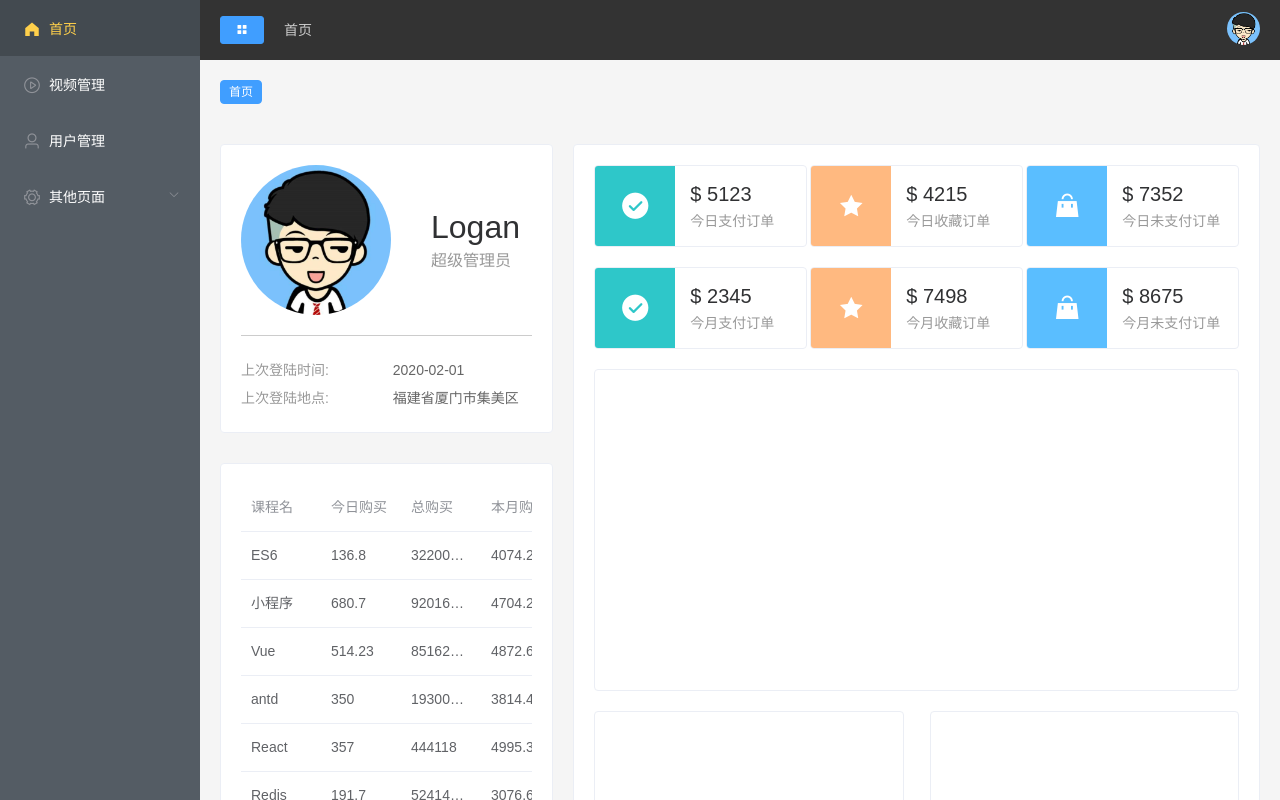
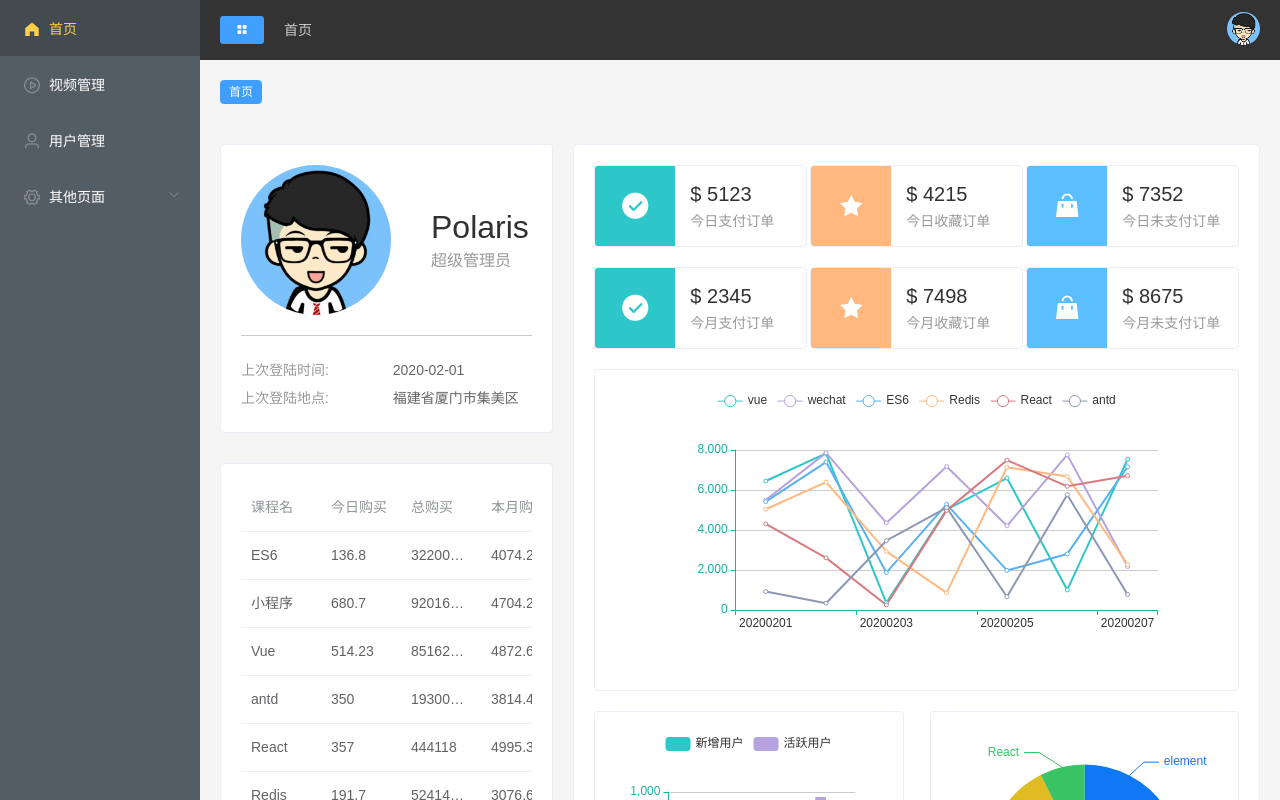
Before and after one commit to Ctrl30/vue-manage-system, a Vue app: page / in a window 1280 px wide. Built offline with nearby package versions, Linux system fonts and the light colour scheme.

Commit message:
首页echart图

```diff
--- a/package.json
+++ b/package.json
@@ -10,6 +10,7 @@
   "dependencies": {
     "axios": "^0.19.2",
     "core-js": "^3.4.4",
+    "echarts": "^4.6.0",
     "element-ui": "^2.13.0",
     "mockjs": "^1.1.0",
     "vue": "^2.6.10",
--- /dev/null
+++ b/src/components/EChar.vue
@@ -0,0 +1,283 @@
+<template>
+  <div ref="echart" style="height:100%;"></div>
+</template>
+
+<script>
+// import Vue from "vue";
+// import echarts from "echarts";
+// export default Vue.extend({
+//   props: {
+//     charData: {
+//       type: Object,
+//       default() {
+//         return {
+//           xData: [],
+//           series: []
+//         };
+//       }
+//     },
+//     isAxisChart: {
+//       type: Boolean,
+//       default: true
+//     }
+//   },
+//   computed: {
+//     options() {
+//       return this.isAxisChart ? this.axisOption : this.normalOption;
+//     }
+//   },
+//   data() {
+//     return {
+//       echart: null,
+//       axisOption: {
+//         legend: {
+//           textStyle: {
+//             color: "#333"
+//           }
+//         },
+//         tooltip: {
+//           trigger: "axis"
+//         },
+//         xAxis: [
+//           {
+//             type: "category",
+//             boundaryGap: false,
+//             axisLine: {
+//               lineStyle: {
+//                 color: "#17b3a3"
+//               }
+//             },
+//             axisLabel: {
+//               color: "#333"
+//             },
+//             data: [
+//               "20200201",
+//               "20200202",
+//               "20200203",
+//               "20200204",
+//               "20200205",
+//               "20200206",
+//               "20200207"
+//             ]
+//           }
+//         ],
+//         color: [
+//           "#2ec7c9",
+//           "#b6a2de",
+//           "#5ab1ef",
+//           "#ffb980",
+//           "#d87a80",
+//           "#8d98b3",
+//           "#e5cf0d",
+//           "#97b552",
+//           "#95706d",
+//           "#dc69aa",
+//           "#07a2a4",
+//           "#9a7fd1",
+//           "#588dd5",
+//           "#f5994e",
+//           "#c05050",
+//           "#59678c",
+//           "#c9ab00",
+//           "#7eb00a",
+//           "#6f5553",
+//           "#c14089"
+//         ],
+//         yAxis: [
+//           {
+//             type: "value",
+//             axisLine: {
+//               lineStyle: {
+//                 color: "#17b3a3"
+//               }
+//             }
+//           }
+//         ],
+//         series: []
+//       },
+//       normalOption: {
+//         series: []
+//       }
+//     };
+//   },
+//   watch: {
+//     charData: {
+//       handler: function() {
+//         this.initChart();
+//       },
+//       deep: true
+//     }
+//   },
+//   methods: {
+//     initChart() {
+//       this.initChartData();
+//       if (this.echart) {
+//         this.echart.setOption(this.options);
+//       } else {
+//         this.echart = echarts.init(this.$refs.echart);
+//         this.echart.setOption(this.options);
+//       }
+//     },
+//     initChartData() {
+//       if (this.isAxisChart) {
+//         // console.log("axios");
+//         this.axisOption.xAxis.data = this.charData.xData;
+//         this.axisOption.series = this.charData.series;
+//         console.log("this.axisOption", this.axisOption);
+//       } else {
+//         console.log("normal");
+//       }
+//     }
+//   },
+//   mounted() {
+//     console.log("mmmmmmm", this.charData);
+//   }
+// });
+import echarts from "echarts";
+export default {
+  props: {
+    chartData: {
+      type: Object,
+      default() {
+        return {
+          xData: [],
+          series: []
+        };
+      }
+    },
+    isAxisChart: {
+      type: Boolean,
+      default: true
+    }
+  },
+  computed: {
+    options() {
+      return this.isAxisChart ? this.axisOption : this.normalOption;
+    },
+    isCollapse() {
+      return this.$store.state.tab.isCollapse;
+    }
+  },
+  watch: {
+    chartData: {
+      handler: function() {
+        this.initChart();
+      },
+      deep: true
+    },
+    isCollapse() {
+      setTimeout(() => {
+        this.resizeChart();
+      }, 300);
+    }
+  },
+  data() {
+    return {
+      echart: null,
+      axisOption: {
+        legend: {
+          textStyle: {
+            color: "#333"
+          }
+        },
+        grid: {
+          left: "20%"
+        },
+        tooltip: {
+          trigger: "axis"
+        },
+        xAxis: {
+          type: "category",
+          data: [],
+          axisLine: {
+            lineStyle: {
+              color: "#17b3a3"
+            }
+          },
+          axisLabel: {
+            color: "#333"
+          }
+        },
+        yAxis: [
+          {
+            type: "value",
+            axisLine: {
+              lineStyle: {
+                color: "#17b3a3"
+              }
+            }
+          }
+        ],
+        color: [
+          "#2ec7c9",
+          "#b6a2de",
+          "#5ab1ef",
+          "#ffb980",
+          "#d87a80",
+          "#8d98b3",
+          "#e5cf0d",
+          "#97b552",
+          "#95706d",
+          "#dc69aa",
+          "#07a2a4",
+          "#9a7fd1",
+          "#588dd5",
+          "#f5994e",
+          "#c05050",
+          "#59678c",
+          "#c9ab00",
+          "#7eb00a",
+          "#6f5553",
+          "#c14089"
+        ],
+        series: []
+      },
+      normalOption: {
+        tooltip: {
+          trigger: "item"
+        },
+        color: [
+          "#0f78f4",
+          "#dd536b",
+          "#9462e5",
+          "#a6a6a6",
+          "#e1bb22",
+          "#39c362",
+          "#3ed1cf"
+        ],
+        series: []
+      }
+    };
+  },
+  methods: {
+    initChart() {
+      this.initChartData();
+      if (this.echart) {
+        this.echart.setOption(this.options);
+      } else {
+        this.echart = echarts.init(this.$refs.echart);
+        this.echart.setOption(this.options);
+      }
+    },
+    initChartData() {
+      if (this.isAxisChart) {
+        this.axisOption.xAxis.data = this.chartData.xData;
+        this.axisOption.series = this.chartData.series;
+      } else {
+        this.normalOption.series = this.chartData.series;
+      }
+    },
+    resizeChart() {
+      this.echart ? this.echart.resize() : "";
+    }
+  },
+  mounted() {
+    window.addEventListener("resize", this.resizeChart);
+  },
+  destroyed() {
+    window.removeEventListener("resize", this.resizeChart);
+  }
+};
+</script>
+
+<style scoped></style>
--- a/src/mock/home.js
+++ b/src/mock/home.js
@@ -22,7 +22,7 @@ export default {
         // 饼图
         videoData: [
           {
-            name: "antd",
+            name: "element",
             value: Mock.Random.float(1000, 10000, 0, 2)
           },
           {
@@ -87,13 +87,13 @@ export default {
         // 折线图
         orderData: {
           date: [
-            "20191001",
-            "20191002",
-            "20191003",
-            "20191004",
-            "20191005",
-            "20191006",
-            "20191007"
+            "20200201",
+            "20200202",
+            "20200203",
+            "20200204",
+            "20200205",
+            "20200206",
+            "20200207"
           ],
           data: List
         },
--- a/src/views/Home/Home.vue
+++ b/src/views/Home/Home.vue
@@ -5,7 +5,7 @@
         <div class="user">
           <img :src="userImg" />
           <div class="userinfo">
-            <p class="name">Logan</p>
+            <p class="name">Polaris</p>
             <p class="access">超级管理员</p>
           </div>
         </div>
@@ -53,14 +53,18 @@
           </el-card>
         </div>
         <el-card shadow="hover">
-          <div style="height:280px"></div>
+          <Echart style="height:280px" :chartData="echartData.order"> </Echart>
         </el-card>
         <div class="graph">
           <el-card shadow="hover">
-            <div style="height:260px"></div>
+            <Echart style="height:260px" :chartData="echartData.user"></Echart>
           </el-card>
           <el-card shadow="hover">
-            <div style="height:260px"></div>
+            <Echart
+              :chartData="echartData.video"
+              style="height: 260px"
+              :isAxisChart="false"
+            ></Echart>
           </el-card>
         </div>
       </el-card>
@@ -69,7 +73,11 @@
 </template>
 
 <script>
+import Echart from "../../components/EChar";
 export default {
+  components: {
+    Echart
+  },
   data() {
     return {
       userImg: require("@/assets/images/user.png"),
@@ -117,14 +125,67 @@ export default {
           icon: "s-goods",
           color: "#5abeff"
         }
-      ]
+      ],
+      echartData: {
+        order: {
+          xData: [],
+          series: []
+        },
+        user: {
+          xData: [],
+          series: []
+        },
+        video: {
+          series: []
+        }
+      }
     };
   },
   methods: {
     getTableData() {
       this.$http("/home/getData").then(res => {
         this.tableData = res.data.data.tableData;
-        console.log(this.tableData);
+        console.log(res.data.data);
+        // 订单折线图
+        const order = res.data.data.orderData;
+        this.echartData.order.xData = order.date;
+        // 第一步 取出series中的nama部分----键名
+        let keyArray = Object.keys(order.data[0]);
+        console.log("keyArray", keyArray);
+        keyArray.forEach(key => {
+          this.echartData.order.series.push({
+            name: key,
+            data: order.data.map(item => item[key]),
+            type: "line"
+          });
+        });
+        this.echartData.order.series;
+        // 用户柱状图
+        const users = res.data.data.userData;
+        // let keys = Object.keys(users.data[0]);
+        // users.forEach(item => {
+        //   this.echartData.xData.push(item.date);
+        // });
+        // 用户柱状图
+        this.echartData.user.xData = users.map(item => item.date);
+        this.echartData.user.series.push({
+          name: "新增用户",
+          data: users.map(item => item.new),
+          type: "bar"
+        });
+        this.echartData.user.series.push({
+          name: "活跃用户",
+          data: users.map(item => item.active),
+          type: "bar",
+          barGap: 0
+        });
+        // 视频饼图
+        const pies = res.data.data.videoData;
+        this.echartData.video.series.push({
+          data: pies,
+          type: "pie"
+        });
+        // console.log("chartData", this.echartData.user);
       });
     }
   },
```
Also changed, not shown: 1 other file (tests, documents, lock files or other folders).
